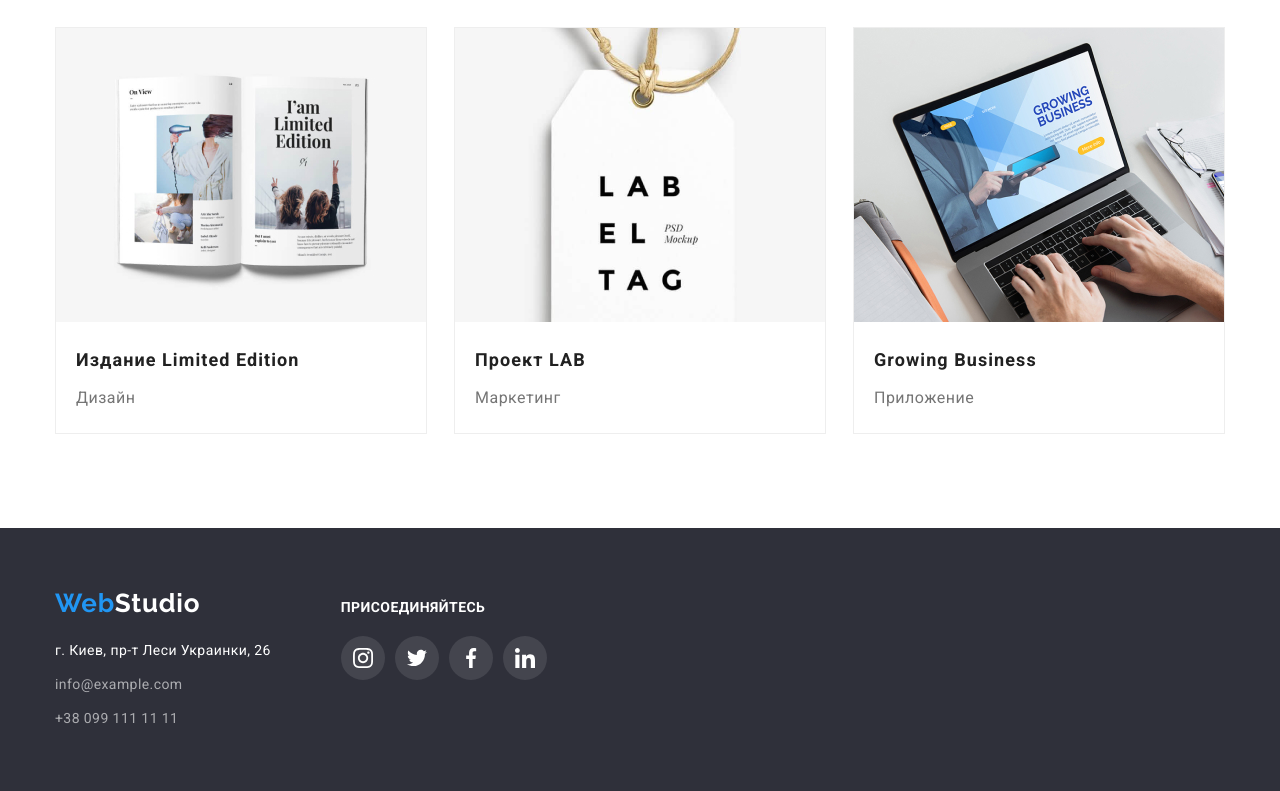
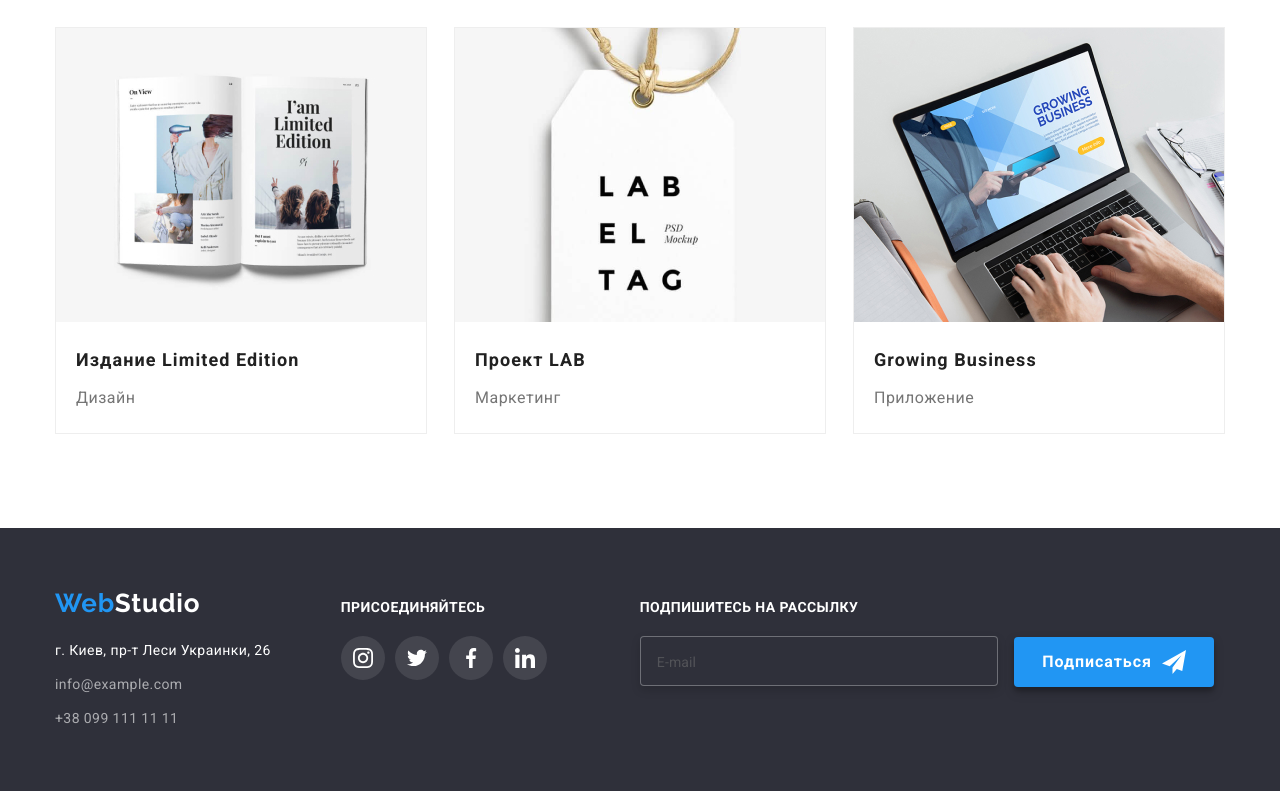
Before and after one commit to Bithmark/goit-markup-hw-06, a plain HTML site: page portfolio.html in a window 1280 px wide. Shown: the part 1109-1900 px from the top of the page. Drawn offline with nearby package versions, Linux system fonts and the light colour scheme.

Commit message:
corrector-portfolio

```diff
--- a/portfolio.html
+++ b/portfolio.html
@@ -187,7 +187,8 @@
                     <li class="poster-list-item">
                         <a href="#" class="poster-link">
                             <div class="poster-list-item-img-wrapper">
-                                <img class="poster-image" src="./images/file-7.jpg" alt="Ноутбук с людьми" width="370" height="294" />
+                                <img class="poster-image" src="./images/file-7.jpg" alt="Ноутбук с людьми" width="370"
+                                    height="294" />
                                 <p class="poster-overlay">
                                     Технокряк это современная площадка распространения
                                     коронавируса. Компании используют эту платформу для
@@ -291,6 +292,29 @@
                     </li>
                 </ul>
             </div>
+
+            <div class="container-form">
+
+                <p class="mailing join">
+                    Подпишитесь на рассылку
+                </p>
+
+                <form action="#" class="footer-modal-form">
+
+                    <label class="footer-modal-field">
+                        <input type="email" name="email" placeholder="E-mail" class="footer-modal-input">
+                    </label>
+
+                    <div class="container-button">
+                        <button type="button" class="button-subscribe">Подписаться
+                            <svg class="subscribe-icon" width="24px" height="24px">
+                                <use href="./images/sprite.svg#icon-telegram"></use>
+                            </svg>
+                    </div>
+                    </button>
+                </form>
+            </div>
+
         </div>
     </footer>
 </body>
```
Also changed, not shown: index.html (+2 -4 lines). Lines whose indentation alone changed are shown as unchanged.
